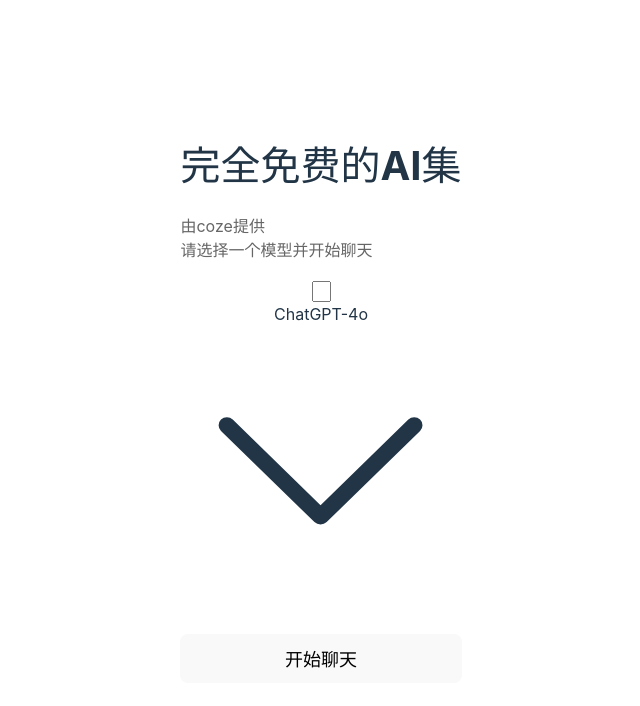
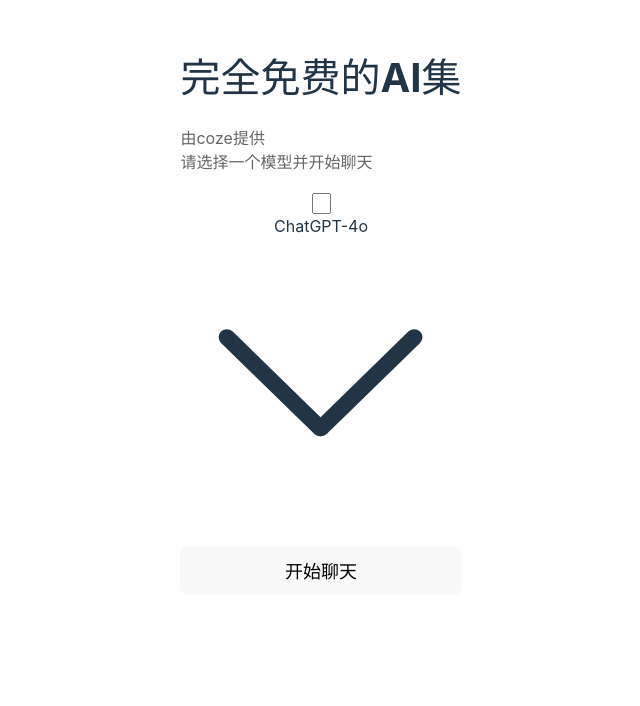
Before and after one commit to haoxiang6436/coze-chat, a Vue app: page / in a window 1280 px wide. Shown: the top 706 px of the page, without its empty margins (319-959 px from the left). Built offline with nearby package versions, Linux system fonts and the light colour scheme.

Commit message:
调节样式

```diff
--- a/src/components/SelectionModel.vue
+++ b/src/components/SelectionModel.vue
@@ -39,8 +39,9 @@ const UpdateModel = () => {
   // position: fixed;
   // top: 5vh;
   // left: 50vw;
-  // transform: translateX(-50%);
   width: fit-content;
   max-width: 320px;
+  transform: translateY(-11vh);
+
 }
 </style>
```
Also changed, not shown: package.json (+3 -4 lines), 1 other file (tests, documents, lock files or other folders).
